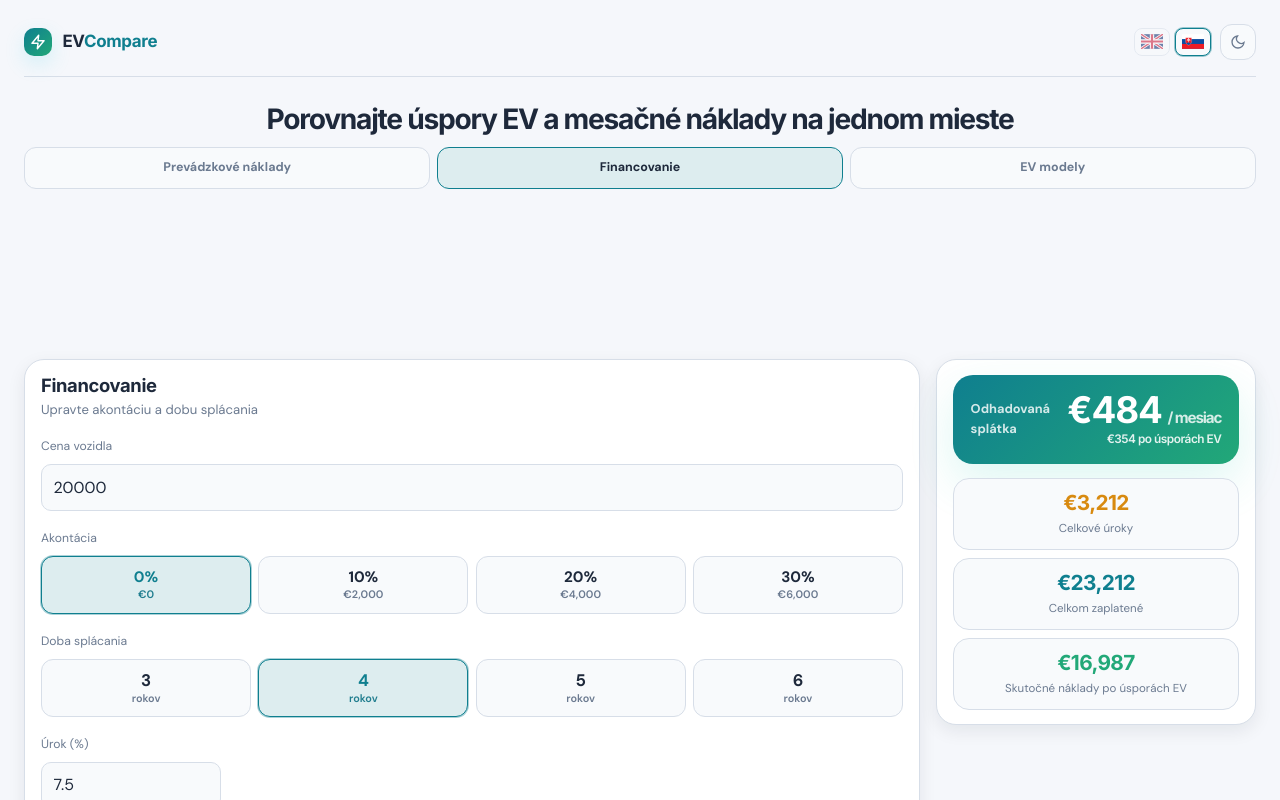
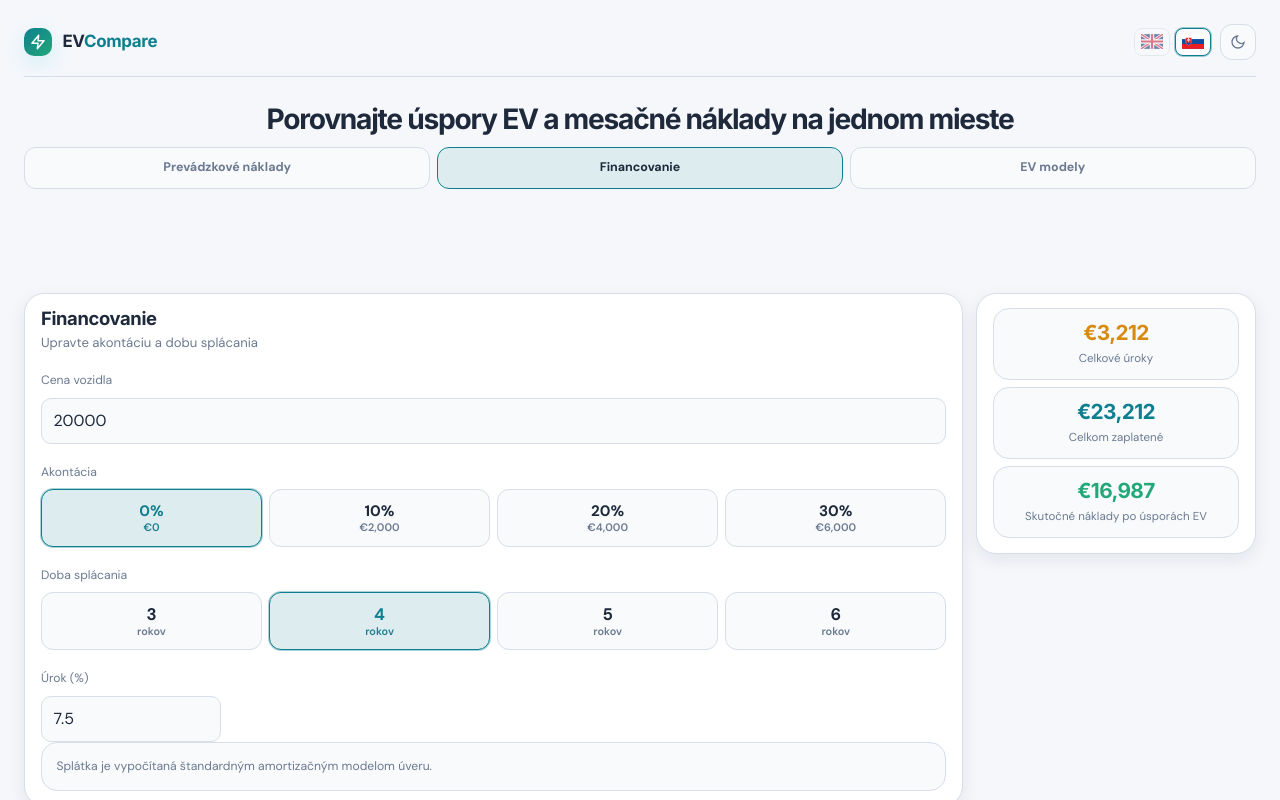
Before and after one commit to Azshken/EVCompare, a React (Vite) app: page / in a window 1280 px wide. Both pictures are taken after a click on the tab "Financovanie". Shown: the top 800 px of the page. Built offline with nearby package versions, Linux system fonts and the light colour scheme; no server answers.

Commit message:
Contain Model 3 panels to stop overflow; keep loan highlight under selection, metrics beside on wide screens

```diff
--- a/src/components/loancalc/LoanCalcPage.tsx
+++ b/src/components/loancalc/LoanCalcPage.tsx
@@ -162,7 +162,7 @@ export function LoanCalcPage({
         </div>
       </section>
 
-      <section className="surface-card loan-results-card">
+      <section className="surface-card loan-highlight-bar">
         <div className="loan-highlight">
           <div className="loan-highlight-copy">
             <div className="loan-highlight-label">{t("estimatedPayment")}</div>
@@ -178,9 +178,9 @@ export function LoanCalcPage({
             </div>
           </div>
         </div>
+      </section>
 
-        <div className="loan-results-spacer" />
-
+      <section className="surface-card loan-metrics-card">
         <div className="metrics-grid">
           <MetricCard
             label={t("totalInterest")}
--- a/src/styles/app.css
+++ b/src/styles/app.css
@@ -1502,33 +1502,35 @@ p {
 }
 
 
-/* Financing: metrics beside controls on wide screens */
+/* Financing: highlight under setup, metrics beside on wide screens */
 @media (min-width: 1100px) {
   .loancalc-page {
     display: grid;
-    grid-template-columns: 1fr 320px;
-    gap: 1rem;
+    grid-template-columns: 1fr 280px;
+    grid-template-areas:
+      "setup metrics"
+      "highlight highlight";
+    gap: 0.8rem;
     align-items: start;
   }
   .loan-setup-card {
-    grid-column: 1;
-  }
-  .loan-results-card {
-    grid-column: 2;
-    grid-row: 1;
-    margin-top: 0;
-  }
-  .loan-results-card .metrics-grid {
+    grid-area: setup;
+  }
+  .loan-highlight-bar {
+    grid-area: highlight;
+  }
+  .loan-metrics-card {
+    grid-area: metrics;
+  }
+  .loan-metrics-card .metrics-grid {
     grid-template-columns: 1fr;
-    gap: 0.5rem;
+    gap: 0.45rem;
   }
 }
 @media (max-width: 1099px) {
   .loancalc-page {
     display: flex;
     flex-direction: column;
-  }
-  .loan-results-card {
-    margin-top: 0.8rem;
-  }
-}
+    gap: 0.8rem;
+  }
+}
--- a/src/styles/carselect.css
+++ b/src/styles/carselect.css
@@ -631,9 +631,14 @@
 
 
 /* Keep stats readable — never compress/wrap values */
+.variant-column {
+  overflow: hidden;
+  box-sizing: border-box;
+}
 .variant-column .spec-row {
-  gap: 0.5rem;
+  gap: 0.4rem;
   white-space: nowrap;
+  overflow: hidden;
 }
 .variant-column .spec-row span {
   overflow: hidden;
@@ -666,5 +671,7 @@
 }
 .variant-column-wrap {
   display: block;
-  flex: 0 0 auto;
+  flex: 0 0 300px;
+  min-width: 300px;
+  max-width: 300px;
 }
```
